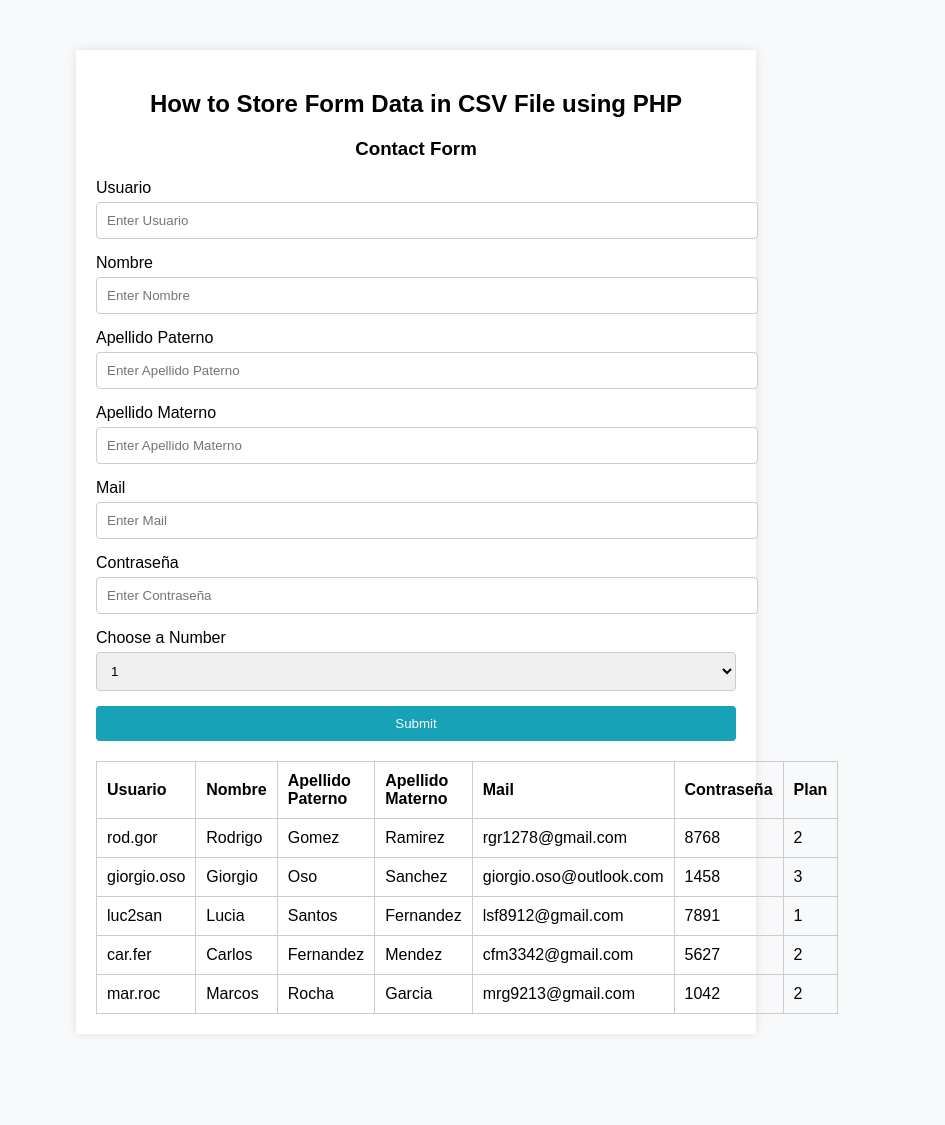
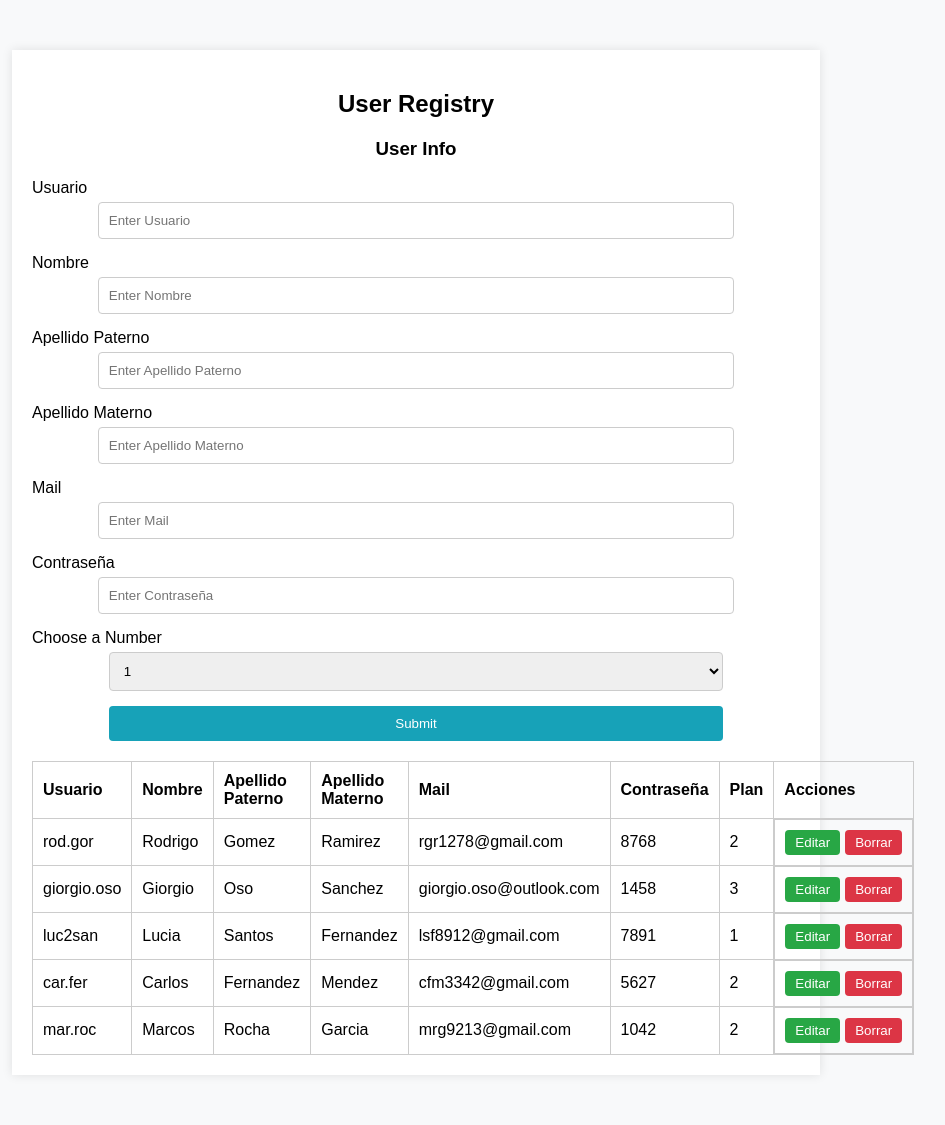
Before and after one commit to giorgio0s0codes/arquiweb2024, a PHP site: page /practicas/crudcsv/usuarios.php in a window 1280 px wide. Shown: the whole page, without its empty margins (224-1169 px from the left). Before the commit the page ends 1014 px from the top, so only its background shows below. Run offline with PHP 8.4, Linux system fonts and the light colour scheme; data that the repository does not hold is empty.

Commit message:
working buttons

```diff
--- a/practicas/crudcsv/funciones.php
+++ b/practicas/crudcsv/funciones.php
@@ -3,6 +3,11 @@
 function borrarUsuarios(){
 
 }
+
+function editarUsuarios(){
+
+}
+
 
 
 function insertarUsuario($usuario){
--- a/practicas/crudcsv/usuarios.php
+++ b/practicas/crudcsv/usuarios.php
@@ -1,7 +1,7 @@
 <!DOCTYPE html>
 <html>
 <head>
-    <title>How to Store Form Data in CSV File using PHP</title>
+    <title>User Registry</title>
     <style>
         body {
             font-family: Arial, sans-serif;
@@ -10,7 +10,7 @@
             padding: 0;
         }
         .container {
-            width: 50%;
+            width: 60%;
             margin: 50px auto;
             background-color: #fff;
             padding: 20px;
@@ -27,10 +27,12 @@
             margin-bottom: 5px;
         }
         .form-group input, .form-group select, .form-group textarea {
-            width: 100%;
+            width: 80%;
             padding: 10px;
             border: 1px solid #ccc;
             border-radius: 4px;
+            display: block;
+            margin: 0 auto;
         }
         .form-group textarea {
             resize: vertical;
@@ -56,42 +58,66 @@
             padding: 10px;
             text-align: left;
         }
+        .action-buttons {
+            display: flex;
+            gap: 5px;
+        }
+        .action-buttons button {
+            padding: 5px 10px;
+            border: none;
+            border-radius: 4px;
+            cursor: pointer;
+        }
+        .edit-button {
+            background-color: #28a745;
+            color: white;
+        }
+        .delete-button {
+            background-color: #dc3545;
+            color: white;
+        }
+        .edit-button:hover {
+            background-color: #218838;
+        }
+        .delete-button:hover {
+            background-color: #c82333;
+        }
     </style>
 </head>
 <body>
     <div class="container">
-        <h2>How to Store Form Data in CSV File using PHP</h2>
+        <h2>User Registry</h2>
         <div class="col-md-6" style="margin:0 auto; float:none;">
             <form method="post" action="usuarioCNT.php">
-                <h3>Contact Form</h3>
+                <h3>User Info</h3>
                 <?php if (!empty($error)) echo "<p>$error</p>"; ?>
                 <div class="form-group">
-                    <label>Usuario</label>
-                    <input type="text" name="usuario" placeholder="Enter Usuario" value="<?php echo $usuario; ?>" />
+                    <label for="usuario">Usuario</label>
+                    <input type="text" id="usuario" name="usuario" placeholder="Enter Usuario" value="<?php echo $usuario; ?>" />
                 </div>
                 <div class="form-group">
-                    <label>Nombre</label>
-                    <input type="text" name="nombre" placeholder="Enter Nombre" value="<?php echo $nombre; ?>" />
+                    <label for="nombre">Nombre</label>
+                    <input type="text" id="nombre" name="nombre" placeholder="Enter Nombre" value="<?php echo $nombre; ?>" />
                 </div>
                 <div class="form-group">
-                    <label>Apellido Paterno</label>
-                    <input type="text" name="apellido_paterno" placeholder="Enter Apellido Paterno" value="<?php echo $apellido_paterno; ?>" />
+                    <label for="apellido_paterno">Apellido Paterno</label>
+                    <input type="text" id="apellido_paterno" name="apellido_paterno" placeholder="Enter Apellido Paterno" value="<?php echo $apellido_paterno; ?>" />
                 </div>
                 <div class="form-group">
-                    <label>Apellido Materno</label>
-                    <input type="text" name="apellido_materno" placeholder="Enter Apellido Materno" value="<?php echo $apellido_materno; ?>" />
+                    <label for="apellido_materno">Apellido Materno</label>
+                    <input type="text" id="apellido_materno" name="apellido_materno" placeholder="Enter Apellido Materno" value="<?php echo $apellido_materno; ?>" />
                 </div>
                 <div class="form-group">
-                    <label>Mail</label>
-                    <input type="email" name="mail" placeholder="Enter Mail" value="<?php echo $mail; ?>" />
+                    <label for="mail">Mail</label>
+                    <input type="email" id="mail" name="mail" placeholder="Enter Mail" value="<?php echo $mail; ?>" />
                 </div>
                 <div class="form-group">
-                    <label>Contraseña</label>
-                    <input type="password" name="password" placeholder="Enter Contraseña" />
+                    <label for="password">Contraseña</label>
+                    <input type="password" id="password" name="password" placeholder="Enter Contraseña" value="<?php echo $mail; ?>"/>
                 </div>
                 <div class="form-group">
-                    <label>Choose a Number</label>
-                    <select name="number_choice">
+                    <label for="number_choice">Choose a Number</label>
+                    <select id="number_choice" name="number_choice">
                         <option value="1">1</option>
                         <option value="2">2</option>
                         <option value="3">3</option>
@@ -108,12 +134,16 @@
         $file = fopen('./DB/usuarios.csv', 'r');
         if ($file) {
             echo "<table>";
-            echo "<tr><th>Usuario</th><th>Nombre</th><th>Apellido Paterno</th><th>Apellido Materno</th><th>Mail</th><th>Contraseña</th><th>Plan</th></tr>";
+            echo "<tr><th>Usuario</th><th>Nombre</th><th>Apellido Paterno</th><th>Apellido Materno</th><th>Mail</th><th>Contraseña</th><th>Plan</th><th>Acciones</th></tr>";
             while (($line = fgetcsv($file)) !== FALSE) {
                 echo "<tr>";
                 foreach ($line as $cell) {
                     echo "<td>" . htmlspecialchars($cell) . "</td>";
                 }
+                echo "<td class='action-buttons'>";
+                echo "<button class='edit-button'>Editar</button>";
+                echo "<button class='delete-button'>Borrar</button>";
+                echo "</td>";
                 echo "</tr>";
             }
             echo "</table>";
```
